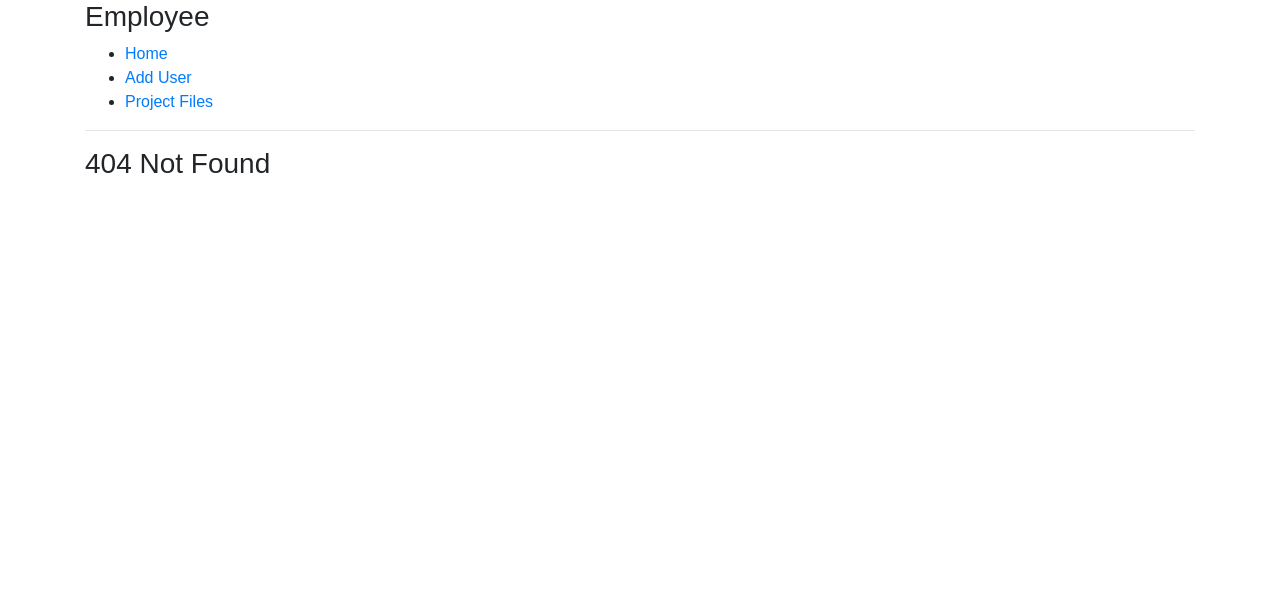
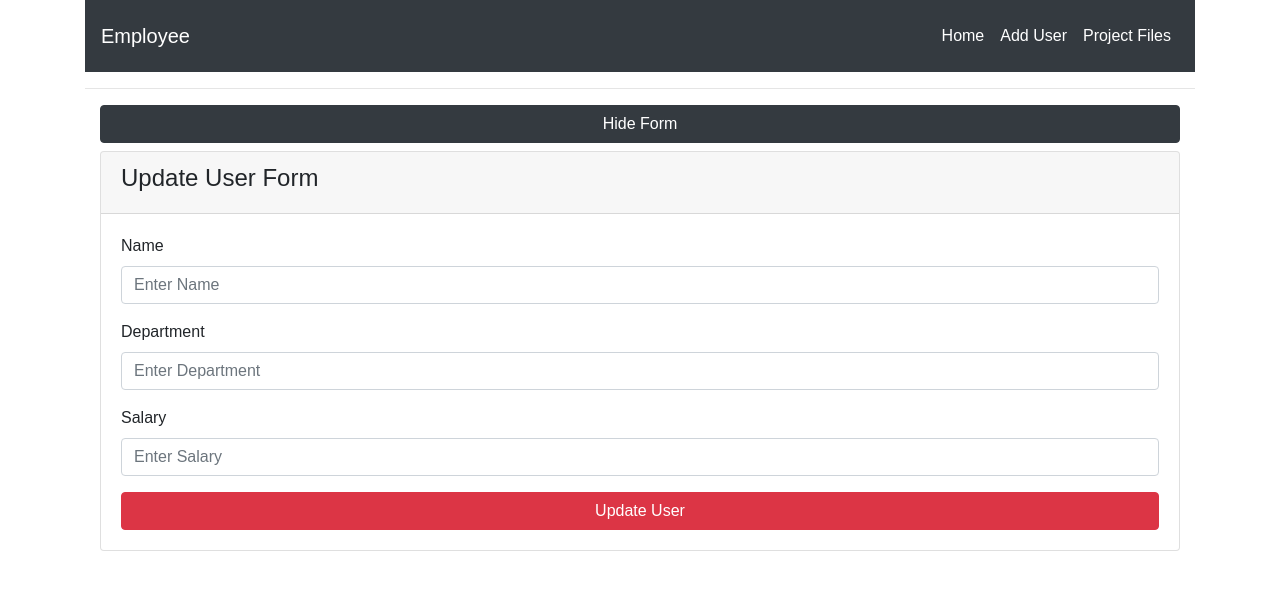
Before and after one commit to kubilayciftci/react-complete-guide, a React (Create React App) app: page /edit/1 in a window 1280 px wide. Before the commit this address had no page. Shown: the top 590 px of the page. Built offline with nearby package versions, Linux system fonts and the light colour scheme; no server answers; data requests are answered from the project's data file; what react-pose would draw is missing.

Commit message:
update user and form validation

```diff
--- a/api/db.json
+++ b/api/db.json
@@ -1,10 +1,10 @@
 {
   "users": [
     {
-      "id": "uniqe-2",
-      "name": "Clark Kent",
+      "name": "Clark",
       "salary": "2000",
-      "department": "HR"
+      "department": "Hero",
+      "id": "uniqe-2"
     },
     {
       "id": "uniqe-3",
@@ -19,10 +19,28 @@
       "id": "oRquK9v"
     },
     {
-      "name": "Kubilay",
-      "department": "Ciftci",
+      "name": "Kubilay Çiftci",
+      "salary": "9500",
+      "department": "SAAS",
+      "id": "vsWEqk7"
+    },
+    {
+      "name": "Ali Temel",
+      "department": "Pazarlama",
       "salary": "1000",
-      "id": "vsWEqk7"
+      "id": "v_Ewyuw"
+    },
+    {
+      "name": "Ali Veli",
+      "department": "123",
+      "salary": "123",
+      "id": "1UjGSGd"
+    },
+    {
+      "name": "Mehmet",
+      "department": "Turk",
+      "salary": "4000",
+      "id": "MBi4wAP"
     }
   ]
 }
--- a/src/App.js
+++ b/src/App.js
@@ -3,7 +3,8 @@ import React, { Component } from 'react';
 import './App.css';
 import Navbar from "./layout/Navbar";
 import Users from "./components/Users";
-import AddUser from "./components/AddUser";
+import AddUser from "./forms/AddUser";
+import UpdateUser from './forms/UpdateUser'
 import NotFound from './pages/NotFound'
 import { BrowserRouter as Router, Route, Switch } from "react-router-dom";
 import Contribute from './pages/Contribute';
@@ -19,6 +20,7 @@ class App extends Component {
                         <Route exact path="/" component={Users} />
                         <Route exact path="/addUser" component={AddUser} />
                         <Route exact path="/github" component={Contribute} />
+                        <Route exact path="/edit/:id" component={UpdateUser}></Route>
                         <Route component={NotFound} />
                     </Switch>
                 </div>
--- a/src/components/User.js
+++ b/src/components/User.js
@@ -2,6 +2,7 @@ import React, { Component } from "react";
 import PropTypes from "prop-types";
 import UserConsumer from "../context";
 import axios from "axios";
+import {Link} from "react-router-dom";
 class User extends Component {
     state = {
         isVisible: false
@@ -43,7 +44,7 @@ class User extends Component {
 
     render() {
         //Destructing
-        const { name, department, salary } = this.props;
+        const { id,name, department, salary } = this.props;
         const { isVisible } = this.state;
 
         return (
@@ -54,7 +55,7 @@ class User extends Component {
 
                         return (
                             <div className={"col-md 8 mb-4"}>
-                                <div className={"card"} style={isVisible ? { backgroundColor: "#A8B2BA",color:"white"} : null}>
+                                <div className={"card"} style={isVisible ? { backgroundColor: "#A1CFCE",color:"white"} : null}>
                                     <div className={"card-header d-flex justify-content-between"}>
                                         <h4 className={"d-inline"} onClick={this.onClickEvent.bind(this)}>{name}</h4>
                                         <i onClick={this.onDeleteUser.bind(this, dispatch)} className="far fa-trash-alt" style={{ cursor: "pointer" }}></i>
@@ -64,6 +65,7 @@ class User extends Component {
                                             <div className={"card-body"}>
                                                 <p className={"card-text"}>Salary: {salary}</p>
                                                 <p className={"card-text"}>Department: {department}</p>
+                                                <Link to={`edit/${id}`} className="btn btn-dark btn-block">Update User</Link>
                                             </div>
                                             : null
                                     }
--- a/src/context.js
+++ b/src/context.js
@@ -15,6 +15,11 @@ const reducer = (state, action) => {
                 ...state,
                 users: [...state.users, action.payload]
             }
+        case "UPDATE_USER":
+            return {
+                ...state,
+                users: state.users.map(user => user.id === action.payload.id ? action.payload : user)
+            }
         default:
             return state;
     }
@@ -29,7 +34,6 @@ export class UserProvider extends Component {
 
     componentDidMount = async () => {
         const response = await axios.get("http://localhost:3004/users");
-        console.log(response);
         this.setState({
             users: response.data
         })
--- a/src/components/AddUser.js
+++ b/src/forms/AddUser.js
@@ -22,19 +22,28 @@ class AddUser extends Component {
         visible: true,
         name: "",
         department: "",
-        salary: ""
+        salary: "",
+        error: false
     }
     changeVisibility = () => {
         this.setState({
             visible: !this.state.visible
         });
     }
+    validateForm = () => {
+        const { name, salary, department } = this.state;
+        if (name === "" || salary === "" | department === "") {
+            return false;
+        }
+        return true;
+    }
+
     changeInput = (e) => {
         this.setState({
             [e.target.name]: e.target.value
         })
     }
-    addUser = async (dispatch,e) => {
+    addUser = async (dispatch, e) => {
         e.preventDefault();
         const { name, department, salary } = this.state;
 
@@ -43,18 +52,27 @@ class AddUser extends Component {
             department: department,
             salary: salary
         }
-        await axios.post("http://localhost:3004/users",newUser);
+
+        if (!this.validateForm()) {
+            this.setState({
+                error: true
+            })
+            return;
+        }
+
+        await axios.post("http://localhost:3004/users", newUser);
 
         dispatch({ type: "ADD_USER", payload: newUser });
-        console.log(newUser);
+
+        this.props.history.push("/");
     }
     render() {
-        const { visible, name, salary, department } = this.state;
+        const { visible, name, salary, department, error } = this.state;
 
         return (<UserConsumer>
             {
                 value => {
-                    const{dispatch}=value;
+                    const { dispatch } = value;
                     return (
                         <div className="col-md 8 mb-4">
                             <button onClick={this.changeVisibility} className="btn btn-dark btn-block mb-2">{visible ? "Hide Form" : "Show Form"}</button>
@@ -64,7 +82,13 @@ class AddUser extends Component {
                                         <h4>Add User Form</h4>
                                     </div>
                                     <div className="card-body">
-                                        <form onSubmit={this.addUser.bind(this,dispatch)}>
+                                        {
+                                            error ?
+                                                <div className="alert alert-danger">
+                                                    Please fill all the blank!
+                                            </div> : null
+                                        }
+                                        <form onSubmit={this.addUser.bind(this, dispatch)}>
                                             <div className="form-group">
                                                 <label htmlFor="name">Name</label>
                                                 <input
--- /dev/null
+++ b/src/forms/UpdateUser.js
@@ -0,0 +1,135 @@
+import React, { Component } from 'react'
+import UserConsumer from '../context'
+import axios from "axios"
+
+class UpdateUser extends Component {
+    state = {
+        visible: true,
+        name: "",
+        department: "",
+        salary: "",
+        error: false
+    }
+
+    validateForm = () => {
+        const { name, salary, department } = this.state;
+        if (name === "" || salary === "" | department === "") {
+            return false;
+        }
+        return true;
+    }
+
+    changeInput = (e) => {
+        this.setState({
+            [e.target.name]: e.target.value
+        })
+    }
+
+    updateUser = async (dispatch, e) => {
+        e.preventDefault();
+
+        const { name, salary, department } = this.state;
+        const { id } = this.props.match.params;
+        const updatedUser = {
+            name,
+            salary,
+            department
+        };
+
+        if (!this.validateForm()) {
+            this.setState({
+                error: true
+            })
+            return;
+        }
+
+        const response = await axios.put(`http://localhost:3004/users/${id}`, updatedUser);
+        dispatch({ type: "UPDATE_USER", payload: response.data });
+        //Redirect
+        this.props.history.push("/");
+    }
+
+    componentDidMount = async () => {
+        const { id } = this.props.match.params;
+
+        const response = await axios.get(`http://localhost:3004/users/${id}`);
+        const { name, salary, department } = response.data;
+        this.setState({
+            name,
+            salary,
+            department
+        })
+    }
+
+    render() {
+        const { visible, name, salary, department, error } = this.state;
+
+        return (<UserConsumer>
+            {
+                value => {
+                    const { dispatch } = value;
+                    return (
+                        <div className="col-md 8 mb-4">
+                            <button onClick={this.changeVisibility} className="btn btn-dark btn-block mb-2">{visible ? "Hide Form" : "Show Form"}</button>
+                            <div className="card">
+                                <div className="card-header">
+                                    <h4>Update User Form</h4>
+                                </div>
+                                <div className="card-body">
+                                    {
+                                        error ?
+                                            <div className="alert alert-danger">
+                                                Please fill all the blank!
+                                            </div> : null
+                                    }
+                                    <form onSubmit={this.updateUser.bind(this, dispatch)}>
+                                        <div className="form-group">
+                                            <label htmlFor="name">Name</label>
+                                            <input
+                                                type="text"
+                                                name="name"
+                                                id="id"
+                                                placeholder="Enter Name"
+                                                className="form-control"
+                                                value={name}
+                                                onChange={this.changeInput}
+                                            />
+                                        </div>
+                                        <div className="form-group">
+                                            <label htmlFor="department">Department</label>
+                                            <input
+                                                type="text"
+                                                name="department"
+                                                id="department"
+                                                placeholder="Enter Department"
+                                                className="form-control"
+                                                value={department}
+                                                onChange={this.changeInput}
+                                            />
+                                        </div>
+                                        <div className="form-group">
+                                            <label htmlFor="name">Salary</label>
+                                            <input
+                                                type="text"
+                                                name="salary"
+                                                id="salary"
+                                                placeholder="Enter Salary"
+                                                className="form-control"
+                                                value={salary}
+                                                onChange={this.changeInput}
+                                            />
+                                        </div>
+                                        <button className="btn btn-danger btn-block" type="submit">Update User</button>
+                                    </form>
+                                </div>
+                            </div>
+                        </div>
+                    );
+                }
+            }
+        </UserConsumer>
+        )
+    }
+}
+
+export default UpdateUser;
--- a/src/layout/Navbar.js
+++ b/src/layout/Navbar.js
@@ -2,22 +2,22 @@ import React from "react";
 import PropTypes from 'prop-types';
 import { Link } from "react-router-dom";
 
-function Navbar(props) {
+function Navbar({title}) {
     return (
-        <div>
-            <h3>{props.title}</h3>
-            <ul>
-                <li>
-                    <Link to="/">Home</Link>
-                </li>
-                <li>
-                    <Link to="/addUser">Add User</Link>
-                </li>
-                <li>
-                    <Link to="/github">Project Files</Link>
-                </li>
-            </ul>
-        </div>
+        <nav className="navbar-nav navbar-expand-lg navbar-dark bg-dark mb-3 p-3">
+        <a href="/" className="navbar-brand">{title}</a>
+        <ul className="navbar-nav ml-auto">
+          <li className="nav-item active">
+            <Link to = "/" className = "nav-link">Home</Link>
+          </li>
+          <li className="nav-item active">
+            <Link to = "/addUser" className = "nav-link">Add User</Link>
+         </li>
+         <li className="nav-item active">
+         <Link to = "/github" className = "nav-link">Project Files</Link>
+      </li>
+        </ul>
+      </nav>
     )
 }
 
```
